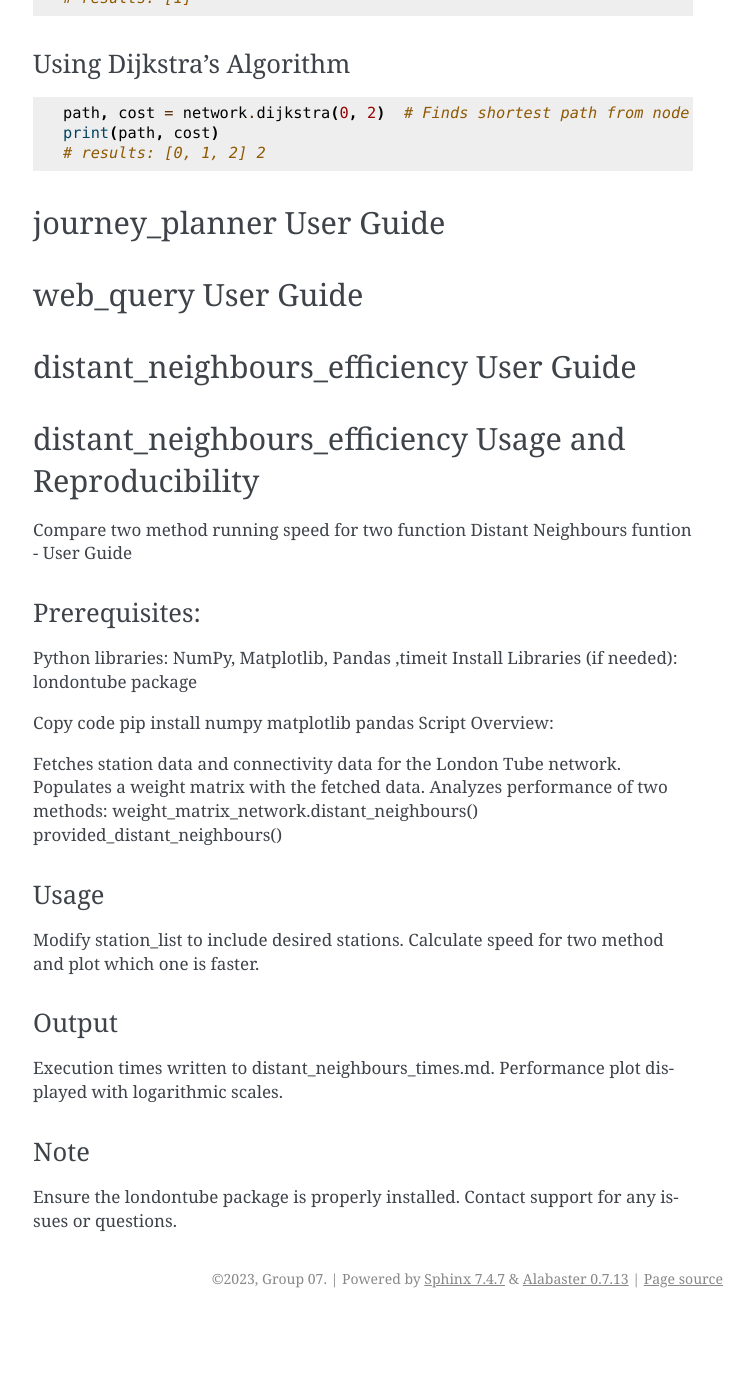
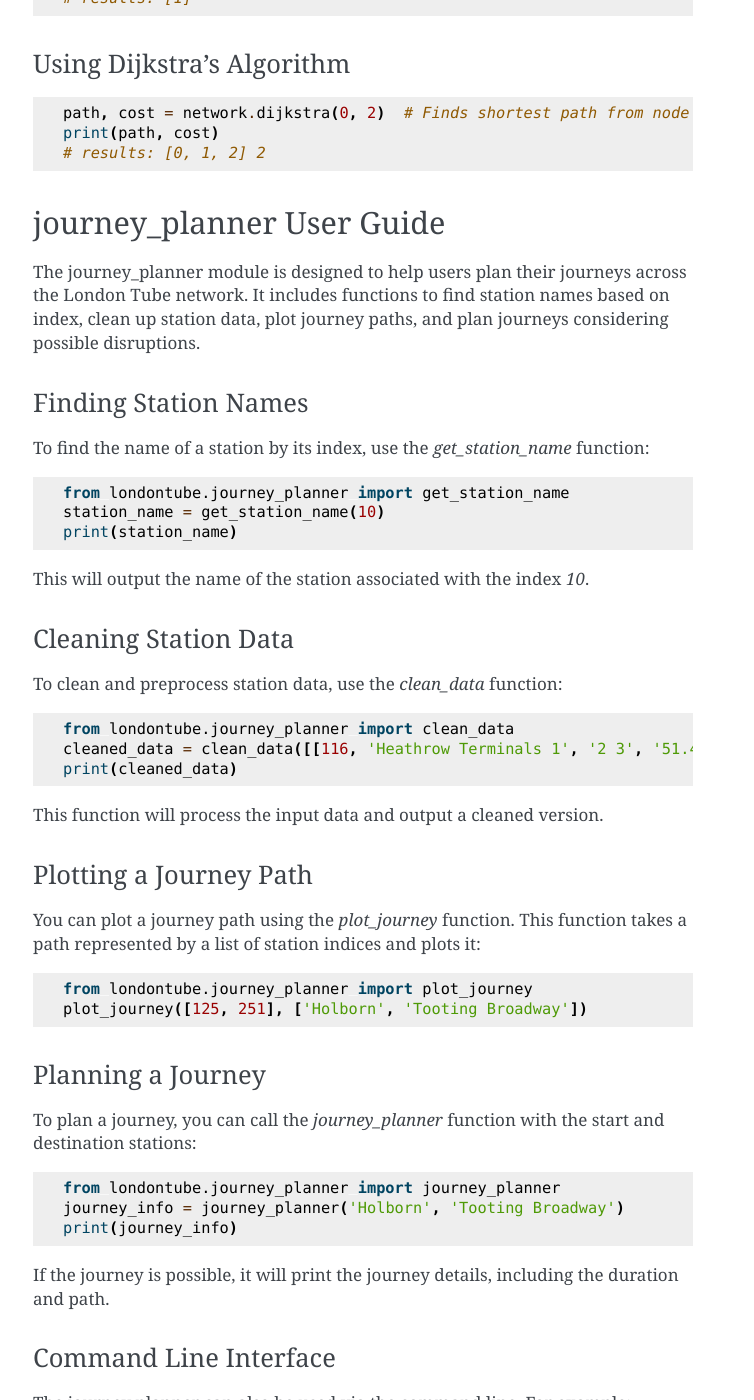
Before and after one commit to HuangmouIII/Londontube, a Sphinx documentation site: the page built from repository/docs/source/user_guide.rst, in a window 1280 px wide and 1400 px high, scrolled down 1728 px. Shown: the whole window, without its empty margins (387-1141 px from the left). Built offline with Sphinx 7.4.7, drawn with Linux system fonts in a browser that asks for light colours; before the commit the page ends 3046 px from its top, so only the background shows below that; some of the changed text lies outside the part shown.

Commit message:
journey_planner.py usage and examples in user_guide.rst

```diff
--- a/repository/docs/source/user_guide.rst
+++ b/repository/docs/source/user_guide.rst
@@ -102,15 +102,76 @@
 journey_planner User Guide
 ---------------------------
 
+The journey_planner module is designed to help users plan their journeys across the London Tube network. It includes functions to find station names based on index, clean up station data, plot journey paths, and plan journeys considering possible disruptions.
+
+Finding Station Names
+^^^^^^^^^^^^^^^^^^^^^^
+
+To find the name of a station by its index, use the `get_station_name` function:
+
+.. code-block:: python
+
+    from londontube.journey_planner import get_station_name
+    station_name = get_station_name(10)
+    print(station_name)
+
+This will output the name of the station associated with the index `10`.
+
+Cleaning Station Data
+^^^^^^^^^^^^^^^^^^^^^^
+
+To clean and preprocess station data, use the `clean_data` function:
+
+.. code-block:: python
+
+    from londontube.journey_planner import clean_data
+    cleaned_data = clean_data([[116, 'Heathrow Terminals 1', '2 3', '51.4713', '-0.4524']])
+    print(cleaned_data)
+
+This function will process the input data and output a cleaned version.
+
+Plotting a Journey Path
+^^^^^^^^^^^^^^^^^^^^^^^^
+
+You can plot a journey path using the `plot_journey` function. This function takes a path represented by a list of station indices and plots it:
+
+.. code-block:: python
+
+    from londontube.journey_planner import plot_journey
+    plot_journey([125, 251], ['Holborn', 'Tooting Broadway'])
+
+Planning a Journey
+^^^^^^^^^^^^^^^^^^^^
+
+To plan a journey, you can call the `journey_planner` function with the start and destination stations:
+
+.. code-block:: python
+
+    from londontube.journey_planner import journey_planner
+    journey_info = journey_planner('Holborn', 'Tooting Broadway')
+    print(journey_info)
+
+If the journey is possible, it will print the journey details, including the duration and path.
+
+Command Line Interface
+^^^^^^^^^^^^^^^^^^^^^^^
+
+The journey planner can also be used via the command line. For example:
+
+.. code-block:: bash
+
+    journey-planner --plot "Northwood Hills" Upminster 2023-01-01
+
+This command will plan a journey from Holborn to Tooting Broadway and plot the path if the `--plot` option is included.
+
+Remember to replace special characters like `&` with `and` when inputting station names. For Heathrow Terminals, simply use "Heathrow Terminals 1" for the combined terminals
+
 
 
 web_query User Guide
 ---------------------
 
 
-
-distant_neighbours_efficiency User Guide
------------------------------------------
 
 
 distant_neighbours_efficiency Usage and Reproducibility
```
